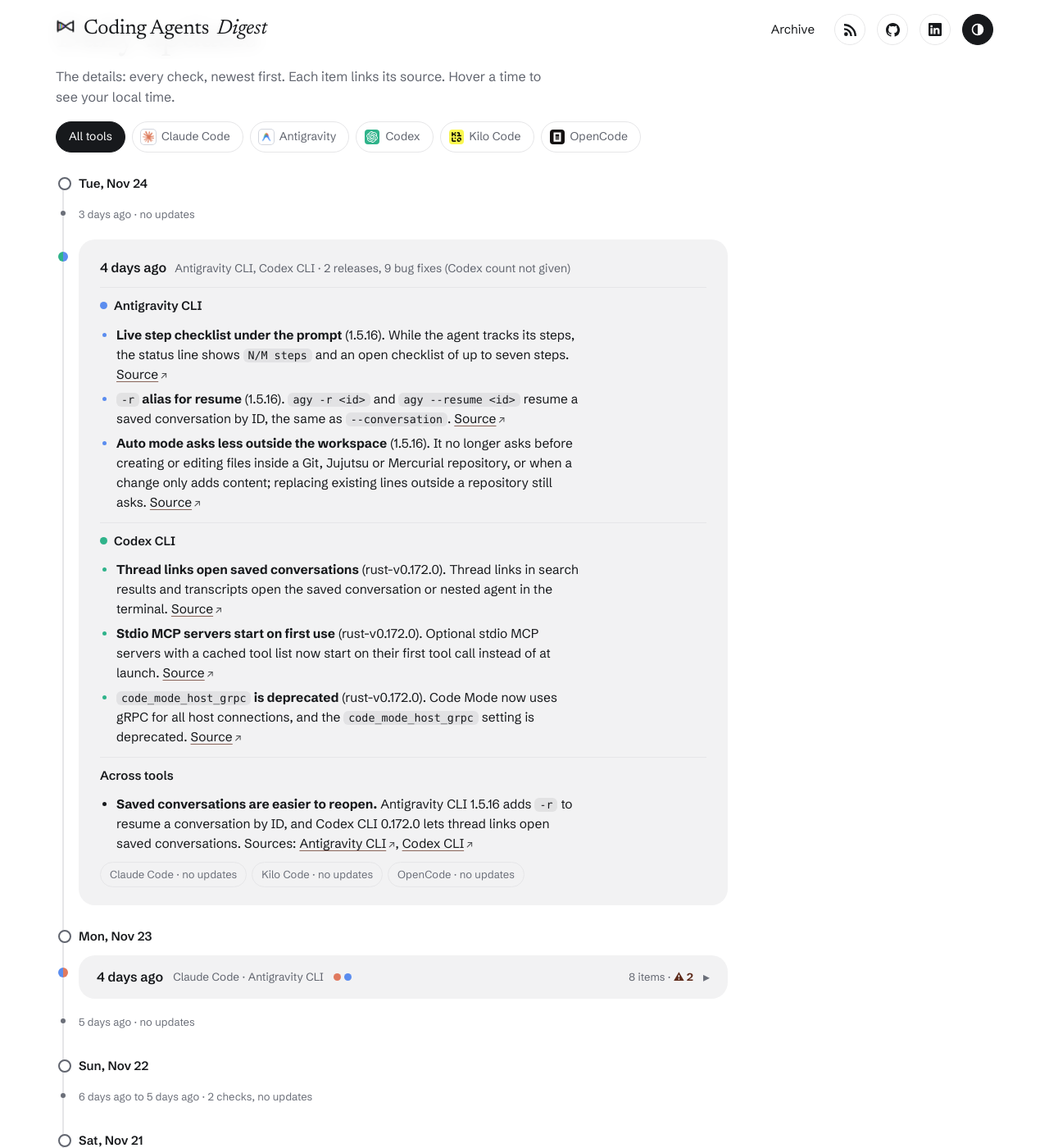
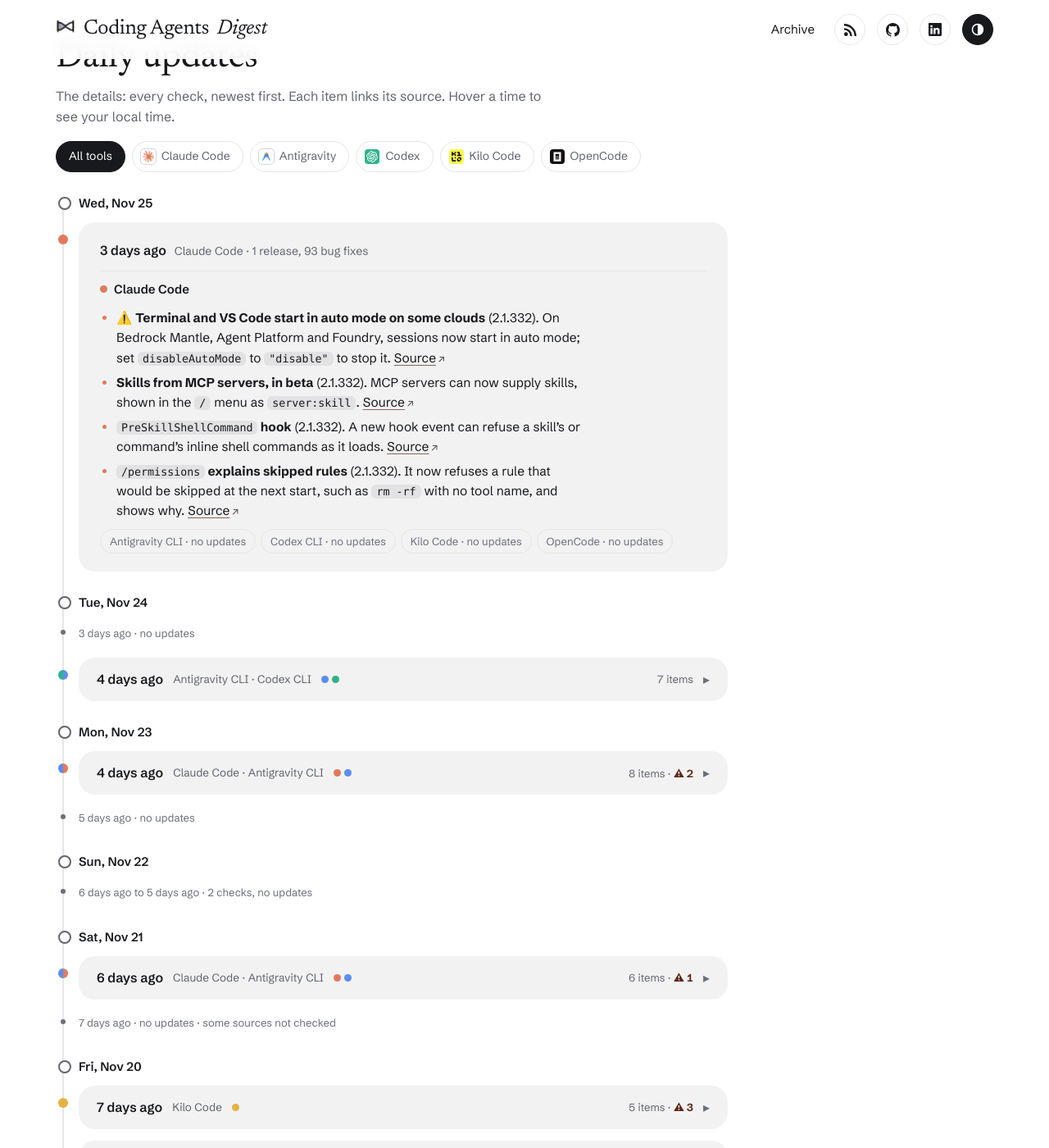
Before and after one commit to IbrahimSobh/coding-agents-digest, a Jekyll site: the page built from docs/index.html, in a window 1280 px wide and 1400 px high, scrolled down 5042 px. Shown: the whole window at 82% size. Built offline with Jekyll 4.4.1, drawn with Linux system fonts in a browser that asks for light colours; some of the changed text lies outside the part shown.

Commit message:
Check 2026-11-25 08:41: Claude Code
Co-Authored-By: Claude Haiku 5.5 <noreply@anthropic.com>
Claude-Session: https://claude.ai/code/session_01FsAJhBjBA1zQuMnUvv24xZ

```diff
--- a/docs/_data/actions.json
+++ b/docs/_data/actions.json
@@ -687,5 +687,18 @@
   "flagged": "2026-11-23",
   "category": "default-change",
   "dismissed": false
+ },
+ {
+   "id": "claude-code-2.1.332-auto-mode-cloud",
+   "tool": "claude-code",
+   "version": "2.1.332",
+   "url": "https://github.com/anthropics/claude-code/releases/tag/v2.1.332",
+   "title": "Terminal and VS Code start in auto mode on some clouds",
+   "affects": "you run Claude Code through Bedrock Mantle, Agent Platform or Foundry.",
+   "do": "set `disableAutoMode` to `\"disable\"` to stop sessions starting in auto mode.",
+   "deadline": null,
+   "flagged": "2026-11-25",
+   "category": "default-change",
+   "dismissed": false
  }
 ]
--- a/docs/_data/brief.json
+++ b/docs/_data/brief.json
@@ -1,14 +1,14 @@
 {
- "updated": "2026-11-24T23:41+02:00",
- "updated_label": "Nov 24, 23:41",
- "window": "Nov 17 to Nov 24, 2026",
- "headline": "Claude Code marketplace auto-update starts November 30, while Antigravity CLI 1.5.16 and Codex 0.172.0 add resume and MCP startup changes.",
+ "updated": "2026-11-25T08:41+02:00",
+ "updated_label": "Nov 25, 08:41",
+ "window": "Nov 18 to Nov 25, 2026",
+ "headline": "Claude Code 2.1.332 starts some cloud sessions in auto mode, and marketplace auto-update begins November 30 unless you opt out.",
  "themes": [
   {
    "tag": "Defaults",
-   "title": "New defaults change model, sandbox and effort behavior",
-   "facts": "Claude Code 2.1.326 stops sandboxed commands from writing to some home folders by default, and Claude Code 2.1.331 auto-updates managed plugin marketplaces from November 30 unless you set `autoUpdate` to false ([v2.1.326](https://github.com/anthropics/claude-code/releases/tag/v2.1.326), [v2.1.331](https://github.com/anthropics/claude-code/releases/tag/v2.1.331)). Antigravity CLI 1.5.15 defaults Orchestrator effort to high, Codex 0.171.0 makes GPT-6.2 Sol the default model, and Codex 0.172.0 starts optional stdio MCP servers on their first tool call ([1.5.15](https://github.com/google-antigravity/antigravity-cli/releases/tag/1.5.15), [rust-v0.171.0](https://github.com/openai/codex/releases/tag/rust-v0.171.0), [rust-v0.172.0](https://github.com/openai/codex/releases/tag/rust-v0.172.0)).",
-   "so_what": "pin the marketplace and effort settings you rely on, and re-check unattended jobs for blocked paths, MCP startup order and the default model."
+   "title": "New defaults change permissions, effort and models",
+   "facts": "Claude Code 2.1.331 auto-updates managed plugin marketplaces from November 30 unless you set `autoUpdate` to false, and 2.1.332 starts terminal and VS Code sessions in auto mode on Bedrock Mantle, Agent Platform and Foundry ([v2.1.331](https://github.com/anthropics/claude-code/releases/tag/v2.1.331), [v2.1.332](https://github.com/anthropics/claude-code/releases/tag/v2.1.332)). Antigravity CLI 1.5.15 defaults Orchestrator effort to high, Codex 0.171.0 makes GPT-6.2 Sol the default model, and Codex 0.172.0 starts optional stdio MCP servers on their first tool call ([1.5.15](https://github.com/google-antigravity/antigravity-cli/releases/tag/1.5.15), [rust-v0.171.0](https://github.com/openai/codex/releases/tag/rust-v0.171.0), [rust-v0.172.0](https://github.com/openai/codex/releases/tag/rust-v0.172.0)).",
+   "so_what": "pin the marketplace, effort and permission-mode settings you rely on, and re-check unattended jobs for MCP startup order and the default model."
   },
   {
    "tag": "Unattended",
@@ -23,5 +23,5 @@
    "so_what": "update Claude Code to 2.1.328 or later, Antigravity CLI to 1.5.14 or later and Kilo Code to 7.8.32 or later."
   }
  ],
- "watch_next": "Watch the next Antigravity CLI notes for how Auto mode's outside-workspace writes behave, and the next Codex CLI notes for the Code Mode gRPC change and any removal of code_mode_host_grpc."
+ "watch_next": "Watch whether the Claude Code 2.1.332 auto-mode default on cloud providers stays in later notes, and the next Codex CLI notes for any removal of code_mode_host_grpc."
 }
--- a/docs/_data/headlines.json
+++ b/docs/_data/headlines.json
@@ -348,5 +348,10 @@
   "updated": "2026-11-24T23:41+02:00",
   "window": "Nov 17 to Nov 24, 2026",
   "headline": "Claude Code marketplace auto-update starts November 30, while Antigravity CLI 1.5.16 and Codex 0.172.0 add resume and MCP startup changes."
+ },
+ {
+   "updated": "2026-11-25T08:41+02:00",
+   "window": "Nov 18 to Nov 25, 2026",
+   "headline": "Claude Code 2.1.332 starts some cloud sessions in auto mode, and marketplace auto-update begins November 30 unless you opt out."
  }
 ]
--- a/docs/_data/releases.json
+++ b/docs/_data/releases.json
@@ -550,5 +550,6 @@
   "date": "2026-11-23"
  },
  {"tool": "antigravity-cli", "tag": "1.5.16", "date": "2026-11-24"},
- {"tool": "codex", "tag": "rust-v0.172.0", "date": "2026-11-24"}
+ {"tool": "codex", "tag": "rust-v0.172.0", "date": "2026-11-24"},
+ {"tool": "claude-code", "tag": "v2.1.332", "date": "2026-11-25"}
 ]
--- /dev/null
+++ b/docs/digests/2026-11-25-0841.md
@@ -0,0 +1,28 @@
+---
+layout: digest
+title: "Check: Nov 25, 2026, 08:41"
+date: 2026-11-25 08:41:00 +0200
+run: "Nov 25, 2026, 08:41 (Cairo)"
+since: "Nov 24, 2026, 23:41"
+quiet: false
+summary: "Claude Code 2.1.332 starts terminal and VS Code sessions in auto mode on some clouds, and adds beta skills from MCP servers."
+---
+Claude Code · 1 release, 93 bug fixes
+
+### Claude Code
+- ⚠️ **Terminal and VS Code start in auto mode on some clouds** (2.1.332). On Bedrock Mantle, Agent Platform and Foundry, sessions now start in auto mode; set `disableAutoMode` to `"disable"` to stop it. [Source](https://github.com/anthropics/claude-code/releases/tag/v2.1.332)
+- **Skills from MCP servers, in beta** (2.1.332). MCP servers can now supply skills, shown in the `/` menu as `server:skill`. [Source](https://github.com/anthropics/claude-code/releases/tag/v2.1.332)
+- **`PreSkillShellCommand` hook** (2.1.332). A new hook event can refuse a skill's or command's inline shell commands as it loads. [Source](https://github.com/anthropics/claude-code/releases/tag/v2.1.332)
+- **`/permissions` explains skipped rules** (2.1.332). It now refuses a rule that would be skipped at the next start, such as `rm -rf` with no tool name, and shows why. [Source](https://github.com/anthropics/claude-code/releases/tag/v2.1.332)
+
+### Antigravity CLI
+- No updates since Nov 24, 2026, 23:41.
+
+### Codex CLI
+- No updates since Nov 24, 2026, 23:41.
+
+### Kilo Code
+- No updates since Nov 24, 2026, 23:41.
+
+### OpenCode
+- No updates since Nov 24, 2026, 23:41.
```
Also changed, not shown: task/state.json (+4 -4 lines).
